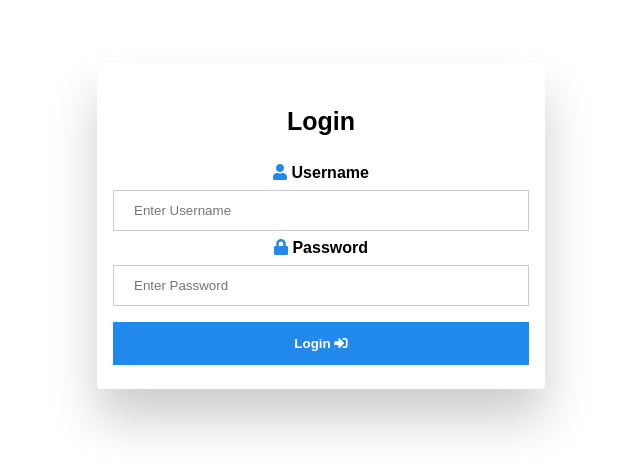
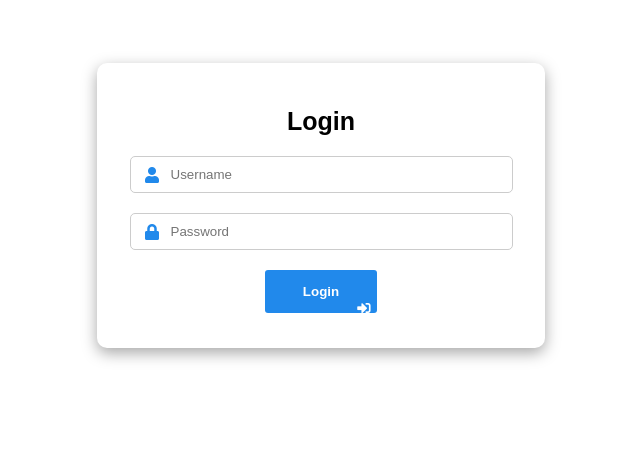
Before and after one commit to ibanezellafaye/web-systems-technologies, a plain HTML site: page login-dashboard_lab2.html in a window 1280 px wide. Shown: the part 129-602 px from the top of the page, without its empty margins (319-959 px from the left). Drawn offline with Linux system fonts and the light colour scheme; files whose address does not match are found by name.

Commit message:
initial commit 2

```diff
--- a/css_lab2&login.css
+++ b/css_lab2&login.css
@@ -5,59 +5,74 @@ form {
     margin: 15% auto;
     text-align: center;
     padding: 20px 0 0 0;
-    border-radius: 4px;
-    box-shadow: 0px 30px 50px 0px rgba(0, 0, 0, 0.2);
+    border-radius: 10px;
+    box-shadow: 0px 5px 15px 0px rgba(0, 0, 0, 0.35);
 
-  }
-
-  /* Full-width inputs */
-  input[type=text], input[type=password] {
-    width: 100%;
-    padding: 12px 20px;
-    margin: 8px 0;
-    display: inline-block;
-    border: 1px solid #ccc;
-    box-sizing: border-box;
-  }
-
-  i {
-    color: #2189eb;
-
-  }
-
-  i.fa-sign-in-alt{
-    color: #ffffff;
   }
 
 
   /* Set a style for all buttons */
-  button {
+button {
     background-color: #2189eb;
     color: white;
     padding: 14px 20px;
-    margin: 8px 0;
     border: none;
+    border-radius: 3px;
+    margin-bottom: 35px;
+    width: 25%;
     cursor: pointer;
-    width: 100%;
   }
 
+
+
   /* Add a hover effect for buttons */
-  button:hover {
+button:hover {
     opacity: 0.8;
   }
 
 
   /* Center the avatar image inside this container */
-  .logincontainer {
+.logincontainer {
     text-align: center;
     font-size: 25px;
     margin: 24px 0 12px 0;
+    border-radius: 5px;
   }
 
   /* Add padding to containers */
-  .container {
-    padding: 16px;
-  }
+.input-group {
+    position: relative;
+    margin: 20px;
+}
+
+.input-group label {
+    position: absolute;
+    left: 10px;
+    top: 50%;
+    transform: translateY(-50%);
+    color: #333;
+}
+
+.input-group input {
+    width: calc(100% - 25px);
+    padding: 10px;
+    padding-left: 40px; /* Added left padding for icon */
+    border: 1px solid #ccc;
+    border-radius: 5px;
+}
+
+i {
+  color: #2189eb;
+  padding: 18px;
+
+}
+i.fa-sign-in-alt{
+  color: #ffffff;
+  position: absolute;
+}
+
+
+
 
 /* dashboard css*/
 
--- a/login-dashboard_lab2.html
+++ b/login-dashboard_lab2.html
@@ -1,7 +1,7 @@
 <!DOCTYPE html>
 <html>
 <head>
-<link rel="stylesheet" href="C:\Users\ICT Computer Lab\Documents\GitHub\web-systems-technologies\css_lab2&login.css">
+<link rel="stylesheet" href="css_lab2&login.css">
 <link rel="stylesheet" href="https://cdnjs.cloudflare.com/ajax/libs/font-awesome/5.15.4/css/all.min.css">
 </head>
 <body>
@@ -11,20 +11,22 @@
             <label for="Login"><b>Login</b></label>
         </div>
 
-        <div class="container">
+        <div class="input-group">
+          <label for="username"><i class="fas fa-user"></i></label>
+          <input type="text" id="username" name="username" placeholder="Username" required>
+        </div>
 
-          <label for="uname"><i class="fas fa-user"></i>    <b>Username</b></label>
-          <input type="text" placeholder="Enter Username" name="uname">
-
-
-          <label for="psw"><i class="fas fa-lock"></i>    <b>Password</b></label>
-          <input type="password" placeholder="Enter Password" name="psw">
+        <div class="input-group">
+          <label for="password"><i class="fas fa-lock"></i></label>
+          <input type="text" id="password" name="password" placeholder="Password" required>
+        </div>
 
 
 
-          <button type="submit"><b>Login</b></a> <i class="fas fa-sign-in-alt"></i></button>
 
-        </div>
+
+          <button type="submit"><b>Login</b></a><i class="fas fa-sign-in-alt"></i></button>
+
 
       </form>
 
```
